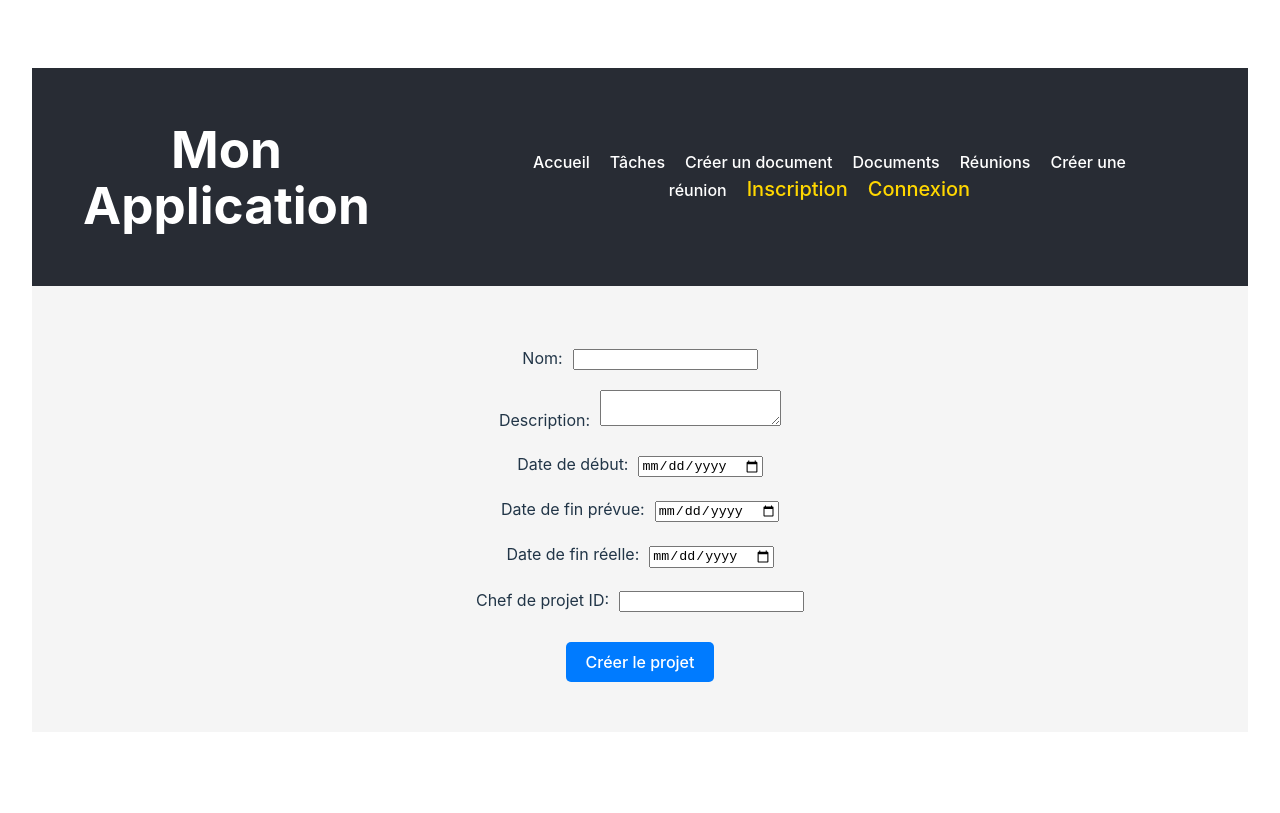
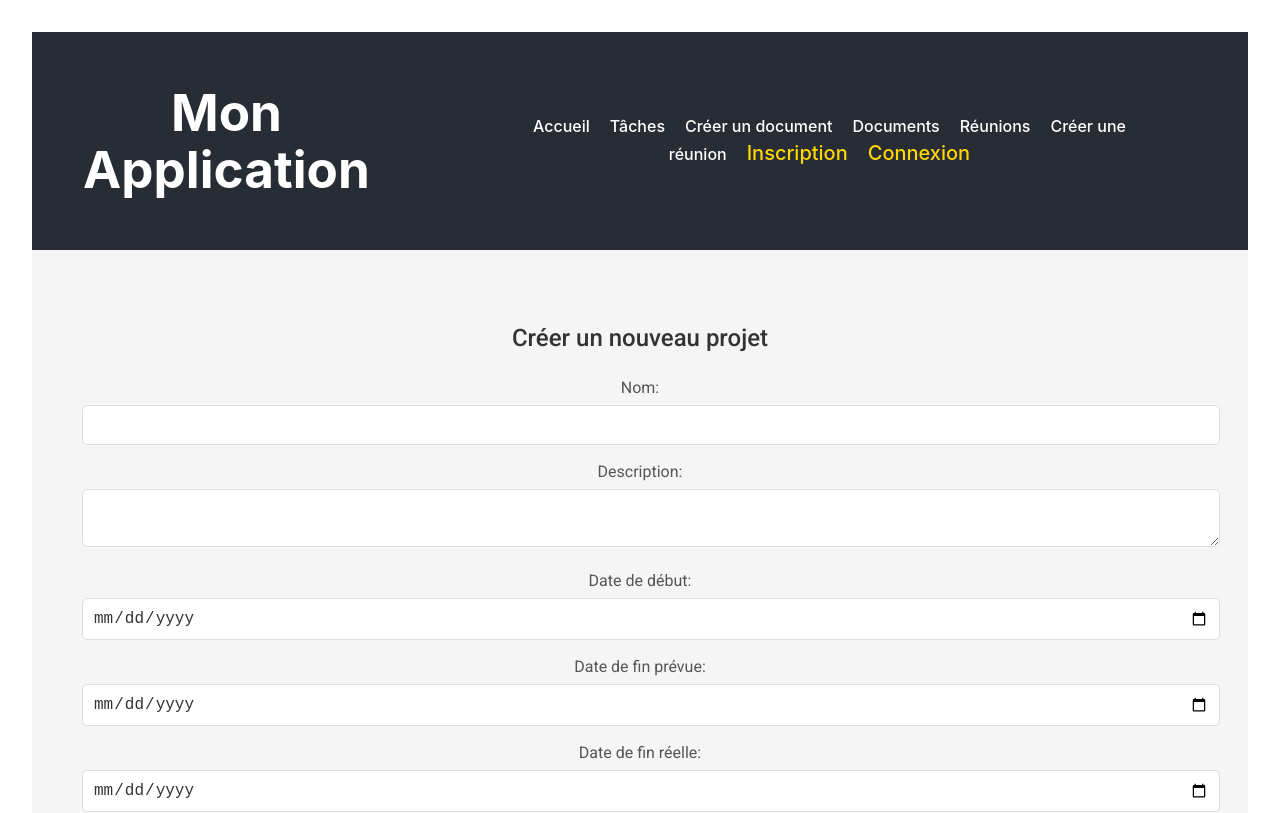
Before and after one commit to yacine977/frontend-gestion-projet, a React (Vite) app: page /creer-projet in a window 1280 px wide. Shown: the top 813 px of the page. Built offline with nearby package versions, Linux system fonts and the light colour scheme.

Commit message:
Amélioration de l'UI du formulaire de projet
- Mise à jour du CSS
- Ajout de 'input-group'
- Refonte du formulaire

```diff
--- a/src/composants/CreerProjet.jsx
+++ b/src/composants/CreerProjet.jsx
@@ -67,30 +67,31 @@ function CreerProjet() {
 
   return (
     <form onSubmit={handleSubmit} className='creer-projet'>
-      <label>
-        Nom:
+    <h2>Créer un nouveau projet</h2>
+    <div className="input-group">
+      <label>Nom:</label>
       <input type="text" value={nom} onChange={(e) => setNom(e.target.value)} required />
-      </label>
-      <label>
-        Description:
+    </div>
+    <div className="input-group">
+      <label>Description:</label>
       <textarea value={description} onChange={(e) => setDescription(e.target.value)} required />
-      </label>
-      <label>
-        Date de début:
+    </div>
+    <div className="input-group">
+      <label>Date de début:</label>
       <input type="date" value={dateDebut} onChange={(e) => setDateDebut(e.target.value)} required />
-      </label>
-      <label>
-        Date de fin prévue:
+    </div>
+    <div className="input-group">
+      <label>Date de fin prévue:</label>
       <input type="date" value={dateFinPrevu} onChange={(e) => setDateFinPrevu(e.target.value)} required />
-      </label>
-      <label>
-        Date de fin réelle:
+    </div>
+    <div className="input-group">
+      <label>Date de fin réelle:</label>
       <input type="date" value={dateFinReel} onChange={(e) => setDateFinReel(e.target.value)} />
-      </label>
-      <label>
-        Chef de projet ID:
+    </div>
+    <div className="input-group">
+      <label>Chef de projet ID:</label>
       <input type="number" value={chefDeProjetId} onChange={(e) => setChefDeProjetId(e.target.value)} required />
-      </label>
+    </div>
     <button type="submit">Créer le projet</button>
   </form>
   );
--- a/src/styles/ProjetForm.css
+++ b/src/styles/ProjetForm.css
@@ -1,18 +1,45 @@
+@import url('https://fonts.googleapis.com/css2?family=Roboto:wght@400;500&display=swap');
+
 .creer-projet {
     display: flex;
     flex-direction: column;
     align-items: center;
     padding: 50px;
     background-color: #f5f5f5;
+    font-family: 'Roboto', sans-serif;
+}
+
+.creer-projet h2 {
+    margin-bottom: 20px;
+    color: #333;
+}
+
+.creer-projet .input-group {
+    width: 100%;
+    margin-bottom: 15px;
 }
 
 .creer-projet label {
-    margin: 10px 0;
+    display: block;
+    margin-bottom: 5px;
+    color: #555;
 }
 
 .creer-projet input,
 .creer-projet textarea {
-    margin-left: 10px;
+    width: 100%;
+    padding: 10px;
+    border: 1px solid #ddd;
+    border-radius: 5px;
+    font-size: 16px;
+    color: #333;
+    transition: border-color 0.3s ease;
+}
+
+.creer-projet input:focus,
+.creer-projet textarea:focus {
+    border-color: #007BFF;
+    outline: none;
 }
 
 .creer-projet button {
@@ -23,6 +50,7 @@
     border: none;
     border-radius: 5px;
     cursor: pointer;
+    transition: background-color 0.3s ease;
 }
 
 .creer-projet button:hover {
```
Lines whose indentation alone changed are shown as unchanged.
